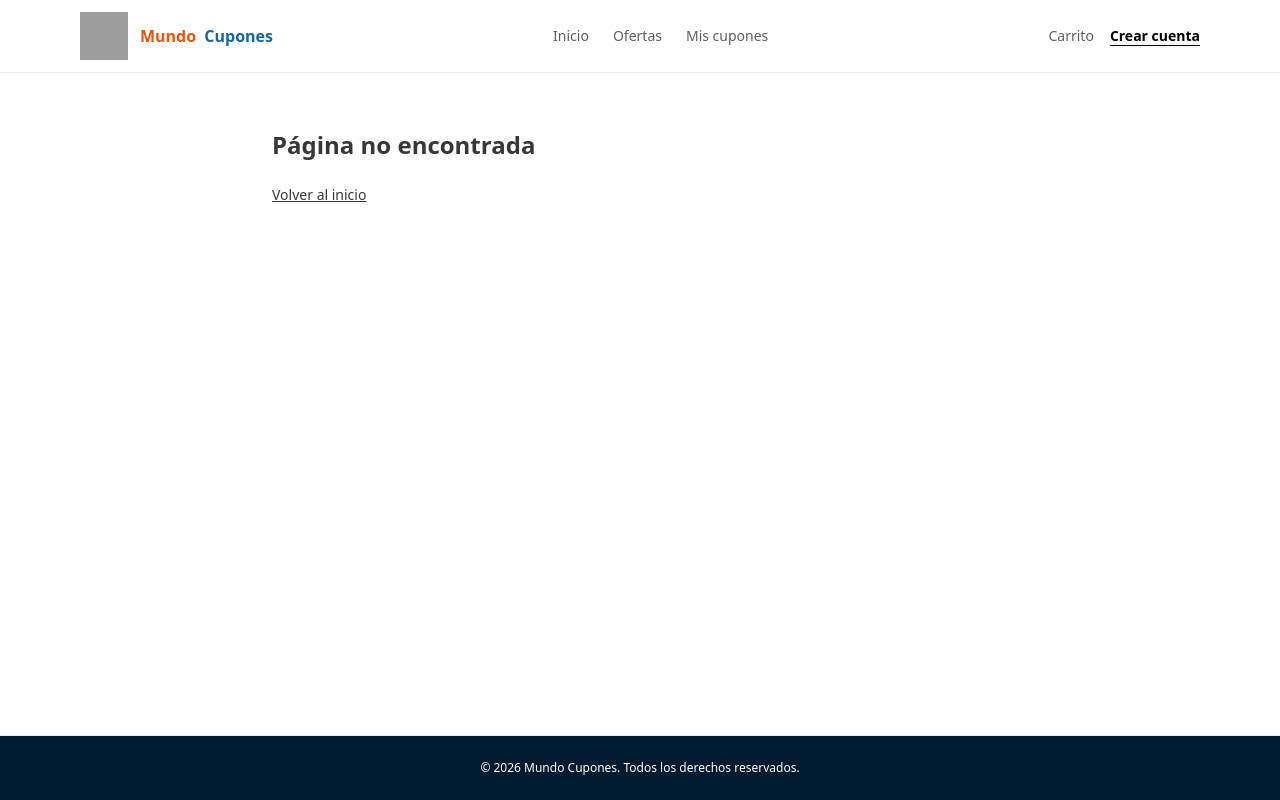
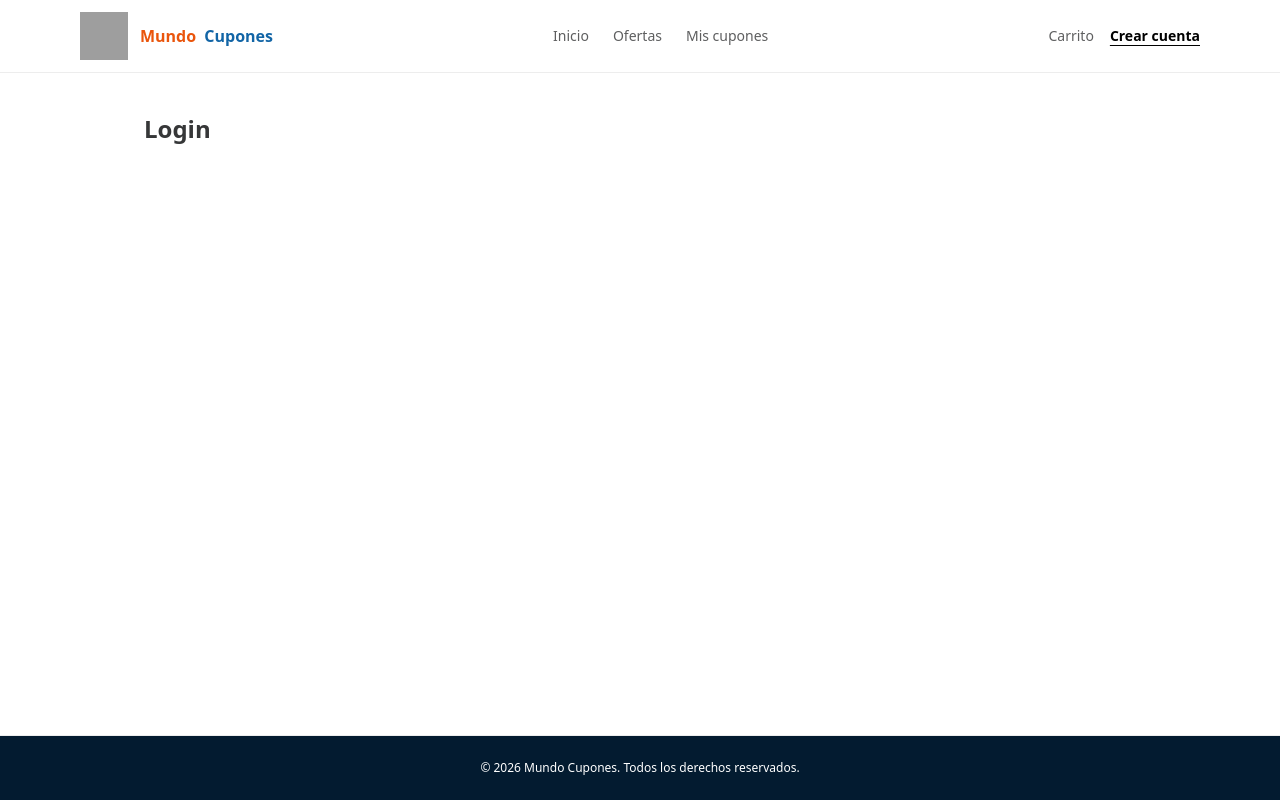
Before and after one commit to C3-SV/CuponeraWeb2, a React (Vite) app: page /login in a window 1280 px wide. Built offline with nearby package versions, Linux system fonts and the light colour scheme; grey boxes are pictures that could not be loaded; the HTML template or start-up script is replaced by a standard one.

Commit message:
creacion de helper de supabase y rutas de auth

```diff
--- a/package.json
+++ b/package.json
@@ -10,6 +10,7 @@
     "preview": "vite preview"
   },
   "dependencies": {
+    "@supabase/supabase-js": "^2.95.3",
     "react": "^19.2.0",
     "react-dom": "^19.2.0",
     "react-router-dom": "^7.13.0"
--- /dev/null
+++ b/src/features/auth/helper/supabaseClient.js
@@ -0,0 +1,7 @@
+import { createClient, SupabaseClient } from "@supabase/supabase-js";
+
+const supabaseUrl = "https://rcxwnnrvsnrvgoaqnoue.supabase.co"
+const supabaseKey = "sb_publishable_IKd9XIom4PXG5njZSDe3vw_U-jxMzKV"
+
+const supabase = createClient(supabaseUrl, supabaseKey);
+export default supabase;
--- /dev/null
+++ b/src/features/auth/routes/auth_routes.jsx
@@ -0,0 +1,11 @@
+import React from "react";
+
+const Page = ({ title }) => (
+  <div className="max-w-5xl mx-auto px-4 py-10">
+    <h1 className="text-2xl font-semibold">{title}</h1>
+  </div>
+);
+
+export const authRoutes = [
+  { path: "login", element: <Page title="Login" /> },
+];
--- a/src/routes/router.jsx
+++ b/src/routes/router.jsx
@@ -5,14 +5,14 @@ import NotFoundPage from "../pages/NotFoundPage";
 
 //! AQUI VAMOS A RECIBIR LAS RUTAS QUE CADA PAREJA VAYA HACIENDO
 //import { offersRoutes } from "../features/offers/routes/offers.routes.jsx";
-//import { authRoutes } from "../features/auth/routes/auth.routes.jsx";
+import { authRoutes } from "../features/auth/routes/auth_routes";
 //import { profileRoutes } from "../features/profile/routes/profile.routes.jsx";
 import { cartRoutes } from "../features/cart/routes/cart_routes";
 //import { couponsRoutes } from "../features/coupons/routes/coupons.routes.jsx";
 
 const appRoutes = [
   //...offersRoutes,
-  //...authRoutes,
+  ...authRoutes,
   //...profileRoutes,
   ...cartRoutes,
   //...couponsRoutes,
```
Also changed, not shown: 1 other file (tests, documents, lock files or other folders).
